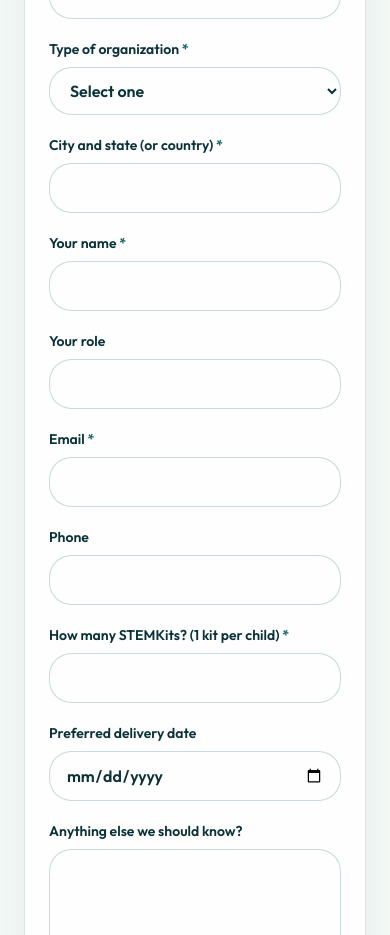
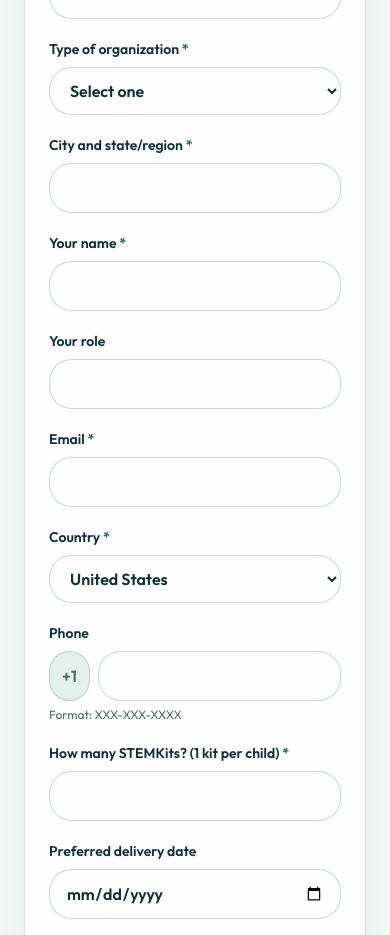
Before and after one commit to dhilandonkey-png/Stemseeds-website, a Next.js app: page /request-kits in a window 390 px wide. Shown: the part 1620-2555 px from the top of the page. Built offline with nearby package versions, Linux system fonts and the light colour scheme.

Commit message:
Kit request form: add country picker with country-specific phone format

```diff
--- a/components/request-kits/kit-request-form.tsx
+++ b/components/request-kits/kit-request-form.tsx
@@ -8,12 +8,40 @@ import { site } from "@/content/site";
 
 type Status = "idle" | "sending" | "sent" | "error";
 
-/** Formats digits as 123-456-7890 while typing. */
-function formatPhone(value: string) {
-  const digits = value.replace(/\D/g, "").slice(0, 10);
-  if (digits.length <= 3) return digits;
-  if (digits.length <= 6) return `${digits.slice(0, 3)}-${digits.slice(3)}`;
-  return `${digits.slice(0, 3)}-${digits.slice(3, 6)}-${digits.slice(6)}`;
+/**
+ * Phone formats for the countries we work in. `groups` are the digit counts
+ * between dashes, e.g. [3, 3, 4] gives 214-555-1234.
+ */
+const COUNTRIES = [
+  { name: "United States", code: "+1", groups: [3, 3, 4] },
+  { name: "Canada", code: "+1", groups: [3, 3, 4] },
+  { name: "India", code: "+91", groups: [5, 5] },
+  { name: "Bangladesh", code: "+880", groups: [4, 6] },
+  { name: "Philippines", code: "+63", groups: [3, 3, 4] },
+  { name: "Sweden", code: "+46", groups: [2, 3, 2, 2] },
+  { name: "China", code: "+86", groups: [3, 4, 4] },
+  { name: "Other", code: "", groups: [] as number[] },
+] as const;
+
+type Country = (typeof COUNTRIES)[number];
+
+/** Adds dashes in the country's pattern while typing. */
+function formatPhone(value: string, country: Country) {
+  if (country.groups.length === 0) return value.replace(/[^\d\s+()-]/g, "");
+  const max = country.groups.reduce((sum, size) => sum + size, 0);
+  const digits = value.replace(/\D/g, "").slice(0, max);
+  const parts: string[] = [];
+  let index = 0;
+  for (const size of country.groups) {
+    if (index >= digits.length) break;
+    parts.push(digits.slice(index, index + size));
+    index += size;
+  }
+  return parts.join("-");
+}
+
+function phoneExample(country: Country) {
+  return country.groups.map((size) => "X".repeat(size)).join("-");
 }
 
 const inputClass =
@@ -52,6 +80,10 @@ function Field({
  */
 export function KitRequestForm() {
   const [status, setStatus] = useState<Status>("idle");
+  const [countryName, setCountryName] = useState<string>(COUNTRIES[0].name);
+  const [phone, setPhone] = useState("");
+  const country =
+    COUNTRIES.find((option) => option.name === countryName) ?? COUNTRIES[0];
 
   async function handleSubmit(event: FormEvent<HTMLFormElement>) {
     event.preventDefault();
@@ -67,6 +99,7 @@ export function KitRequestForm() {
         },
         body: JSON.stringify({
           ...data,
+          phone: phone ? `${country.code} ${phone}`.trim() : "",
           _subject: `STEMKit request from ${data.organization}`,
           _template: "table",
           _captcha: "false",
@@ -77,6 +110,7 @@ export function KitRequestForm() {
         throw new Error("Request failed");
       }
       form.reset();
+      setPhone("");
       setStatus("sent");
     } catch {
       setStatus("error");
@@ -139,7 +173,7 @@ export function KitRequestForm() {
             <option>Other</option>
           </select>
         </Field>
-        <Field label="City and state (or country)" required>
+        <Field label="City and state/region" required>
           <input
             name="location"
             required
@@ -169,22 +203,49 @@ export function KitRequestForm() {
             className={inputClass}
           />
         </Field>
-        <Field label="Phone">
-          <input
-            name="phone"
-            type="tel"
-            autoComplete="tel"
-            inputMode="tel"
-            maxLength={14}
-            pattern="\d{3}-\d{3}-\d{4}"
-            title="10-digit phone number, like 123-456-7890"
+        <Field label="Country" required>
+          <select
+            name="country"
+            required
+            value={countryName}
             onChange={(event) => {
-              event.currentTarget.value = formatPhone(
-                event.currentTarget.value,
-              );
+              setCountryName(event.target.value);
+              setPhone("");
             }}
             className={inputClass}
-          />
+          >
+            {COUNTRIES.map((option) => (
+              <option key={option.name}>{option.name}</option>
+            ))}
+          </select>
+        </Field>
+        <Field label="Phone">
+          <div className="mt-2 flex items-stretch gap-2">
+            {country.code ? (
+              <span className="flex items-center rounded-xl border border-input bg-muted px-3 text-base text-muted-foreground">
+                {country.code}
+              </span>
+            ) : null}
+            <input
+              type="tel"
+              autoComplete="tel-national"
+              inputMode="tel"
+              value={phone}
+              onChange={(event) =>
+                setPhone(formatPhone(event.target.value, country))
+              }
+              aria-describedby="phone-format"
+              className={inputClass.replace("mt-2 ", "")}
+            />
+          </div>
+          {country.groups.length > 0 ? (
+            <span
+              id="phone-format"
+              className="mt-1.5 block text-xs font-normal text-muted-foreground"
+            >
+              Format: {phoneExample(country)}
+            </span>
+          ) : null}
         </Field>
         <Field label="How many STEMKits? (1 kit per child)" required>
           <input
```
